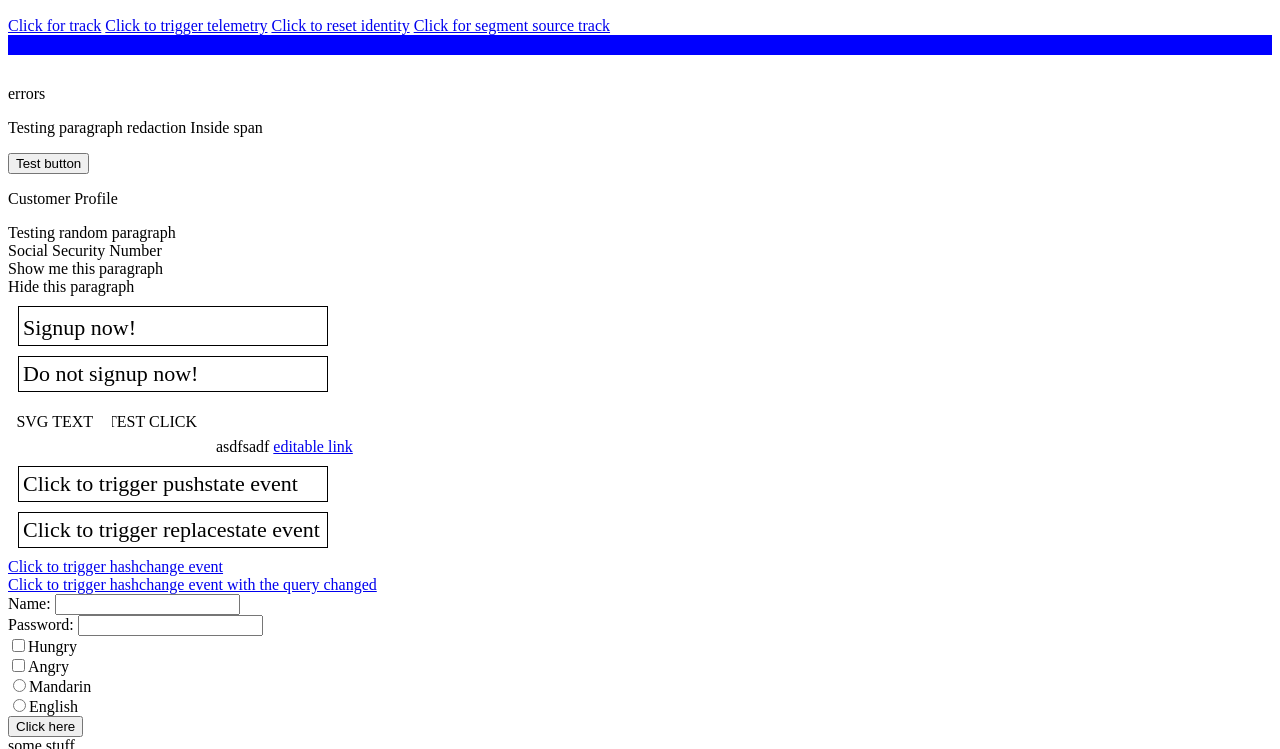
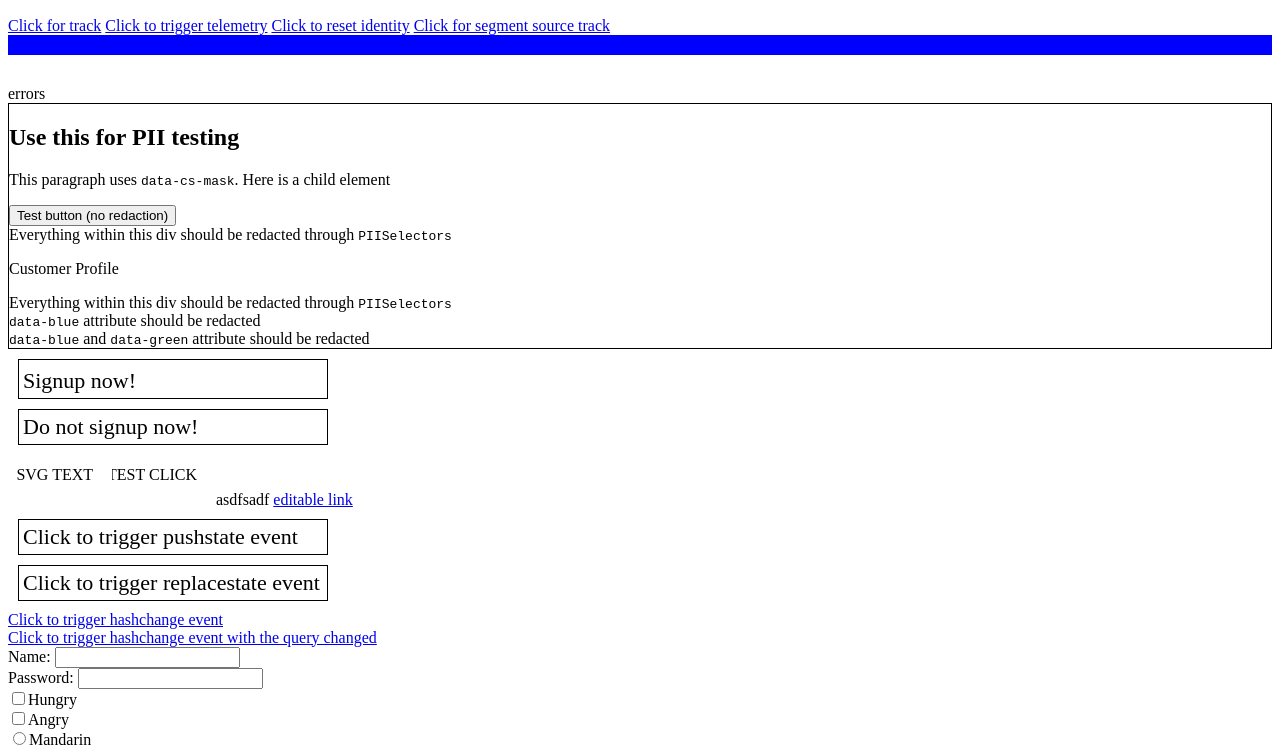
Before and after one commit to jessi-heap/jessi-heap.github.io, a plain HTML site: page paxsell/page1.html in a window 1280 px wide. Shown: the part 50-799 px from the top of the page. Drawn offline with Linux system fonts and the light colour scheme.

Commit message:
add pii testing

```diff
--- a/paxsell/page1.html
+++ b/paxsell/page1.html
@@ -66,6 +66,22 @@
                 window._uxa.push(['trackPageview', window.location.pathname + window.location.hash.replace('#', '?__')]);
             }
         })();
+
+        const PIIobject = {
+            PIISelectors: ["#redactMe","#redactMeAlso"],
+            Attributes: [
+                {
+                    selector: "#redactAttribute", // CSS selector(s)
+                    attrName: 'data-blue' // Attribute name you want to mask
+                },
+                {
+                    selector: "#redactAttribute2", // CSS selector(s)
+                    attrName: ['data-blue','data-green'] // Array attribute names you want to mask
+                }
+            ]
+        };
+
+        window._uxa.push(['setPIISelectors', PIIobject]);
     </script>
 </head>
 <body id="page1">
@@ -80,20 +96,29 @@
     errors<br/>
 </div>
 
-<div class="pii-test-cs">
-    <p data-heap-redact-text>Testing paragraph redaction <span>Inside span</span></p>
-    <button>Test button</button>
-    <div data-heap-redact-attributes='attr1,attr2'>
+<div class="pii-test-cs" style="border: 1px solid #000000">
+    <h2>Use this for PII testing</h2>
+    <p data-cs-mask>This paragraph uses <code>data-cs-mask</code>. <span>Here is a child element</span></p>
+    <button>Test button (no redaction)</button>
+
+    <div id="redactMe">
+        Everything within this div should be redacted through <code>PIISelectors</code>
         <div>
             <p id='customer info' attr1='something sensitive' attr2='something even more sensitive' attr3='completely safe'>Customer Profile</p>
         </div>
     </div>
-    <div>Testing random paragraph</div>
-    <div data-heap-redact-text>
-        Social Security Number
+
+    <div id="redactMeAlso">
+        Everything within this div should be redacted through <code>PIISelectors</code>
     </div>
-    <div>Show me this paragraph</div>
-    <div heap-ignore>Hide this paragraph</div>
+
+    <div id="redactAttribute" data-blue="redact me" data-green="do not redact me">
+        <code>data-blue</code> attribute should be redacted
+    </div>
+
+    <div id="redactAttribute2" data-blue="redact me" data-green="redact me">
+        <code>data-blue</code> and <code>data-green</code> attribute should be redacted
+    </div>
 
 </div>
 <div class="nested" id="test-nested">
```
